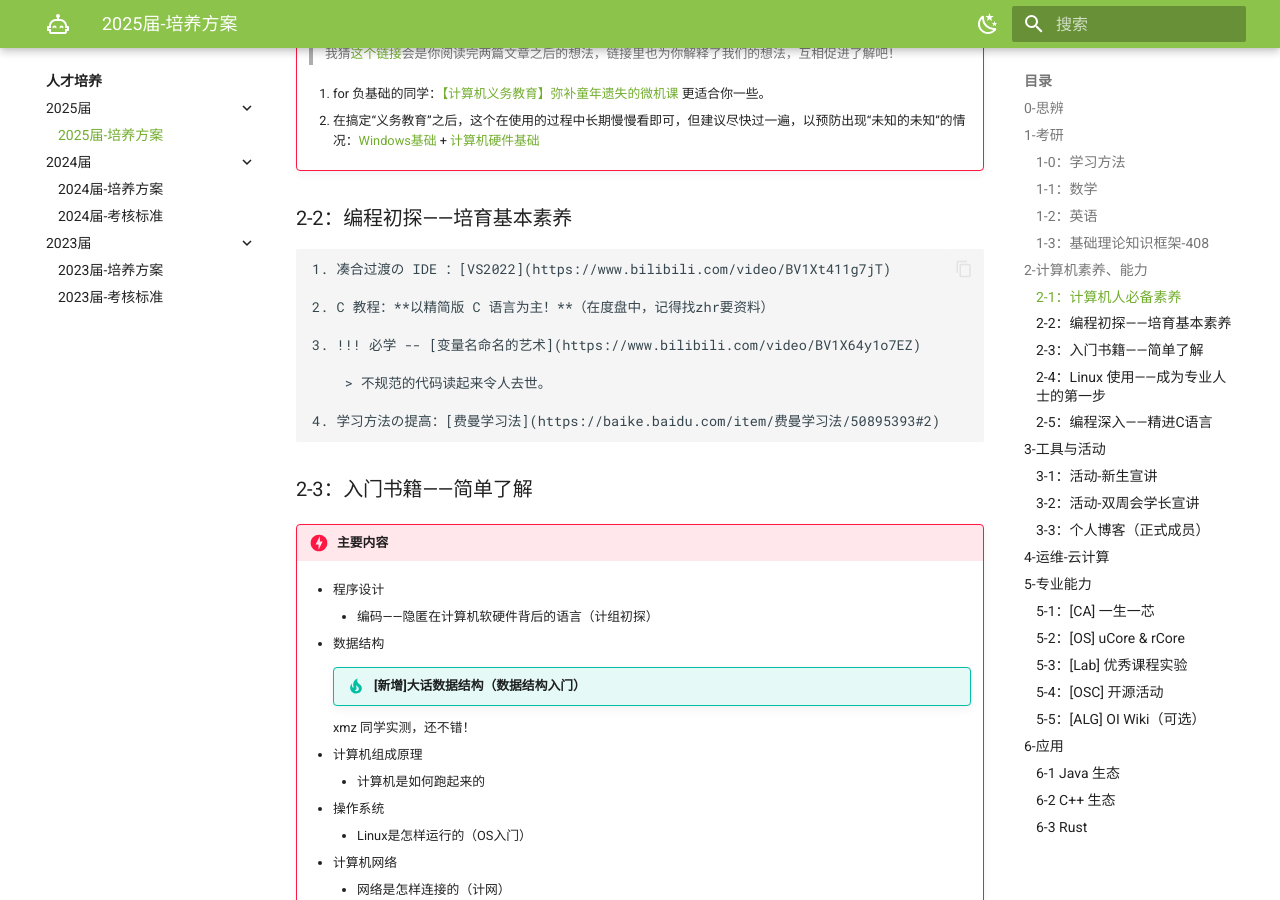
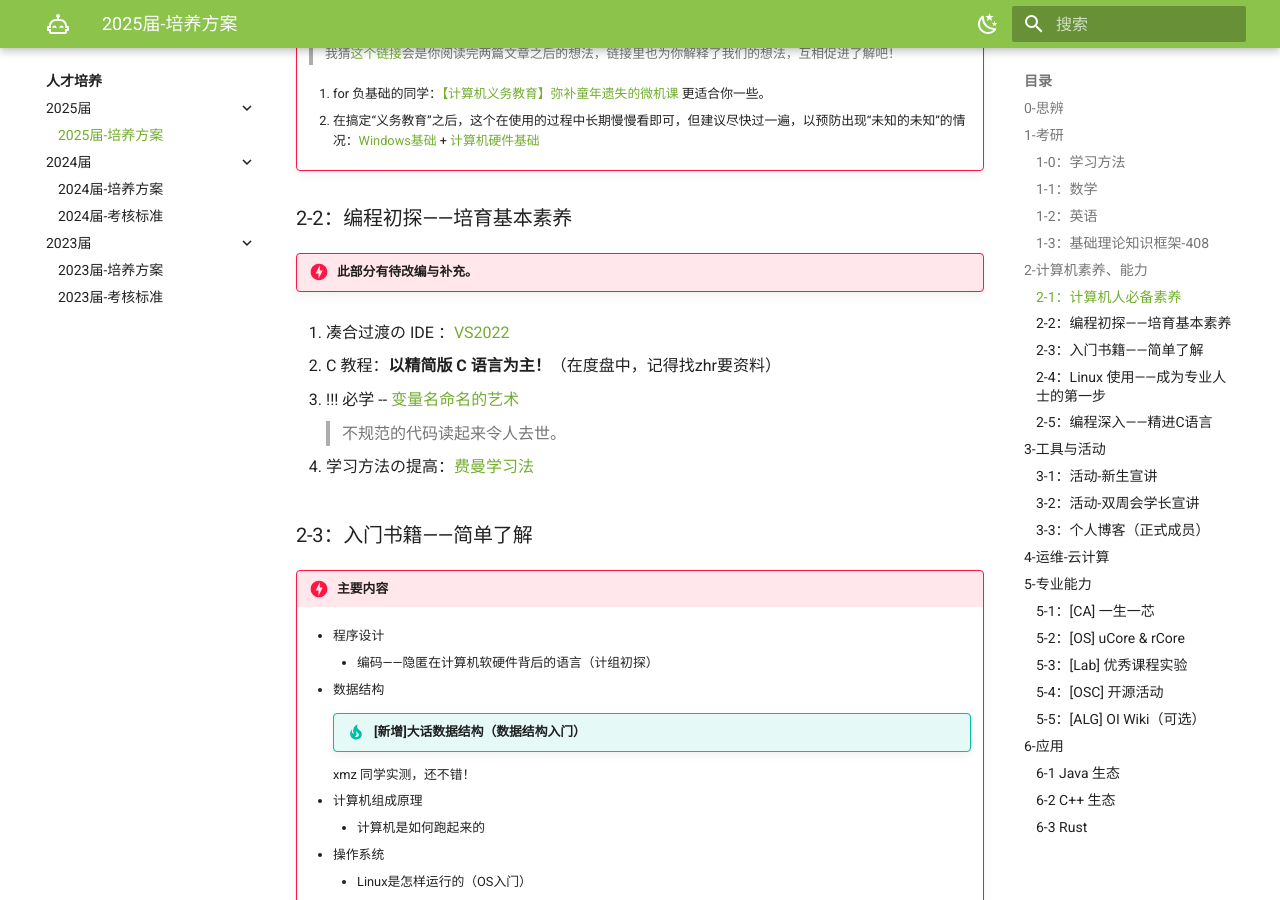
Before and after one commit to Haohahahaha/OSCA, an MkDocs documentation site: the page built from docs/guide/guide-2025.md, in a window 1280 px wide and 900 px high, scrolled down 3375 px. Built offline with MkDocs 1.6.1 and Material for MkDocs 9.7.7, drawn with Linux system fonts in a browser that asks for light colours.

Commit message:
2025-08-01_23:35:44 update

```diff
--- a/docs/guide/guide-2025.md
+++ b/docs/guide/guide-2025.md
@@ -145,15 +145,17 @@
 
 ### 2-2：编程初探——培育基本素养
 
-	1. 凑合过渡の IDE ：[VS2022](https://www.bilibili.com/video/BV1Xt411g7jT)
+!!! danger "此部分有待改编与补充。"
 
-	2. C 教程：**以精简版 C 语言为主！**（在度盘中，记得找zhr要资料）
+1. 凑合过渡の IDE ：[VS2022](https://www.bilibili.com/video/BV1Xt411g7jT)
 
-	3. !!! 必学 -- [变量名命名的艺术](https://www.bilibili.com/video/BV1X64y1o7EZ)
+2. C 教程：**以精简版 C 语言为主！**（在度盘中，记得找zhr要资料）
 
-		> 不规范的代码读起来令人去世。
+3. !!! 必学 -- [变量名命名的艺术](https://www.bilibili.com/video/BV1X64y1o7EZ)
 
-	4. 学习方法の提高：[费曼学习法](https://baike.baidu.com/item/费曼学习法/50895393#2)
+	> 不规范的代码读起来令人去世。
+
+4. 学习方法の提高：[费曼学习法](https://baike.baidu.com/item/费曼学习法/50895393#2)
 
 ### 2-3：入门书籍——简单了解
 
@@ -474,5 +476,8 @@
 
 ### 6-2 C++ 生态
 
+!!! danger "有待补充和开发"
 
 ### 6-3 Rust
+
+!!! danger "有待补充和开发"
```
